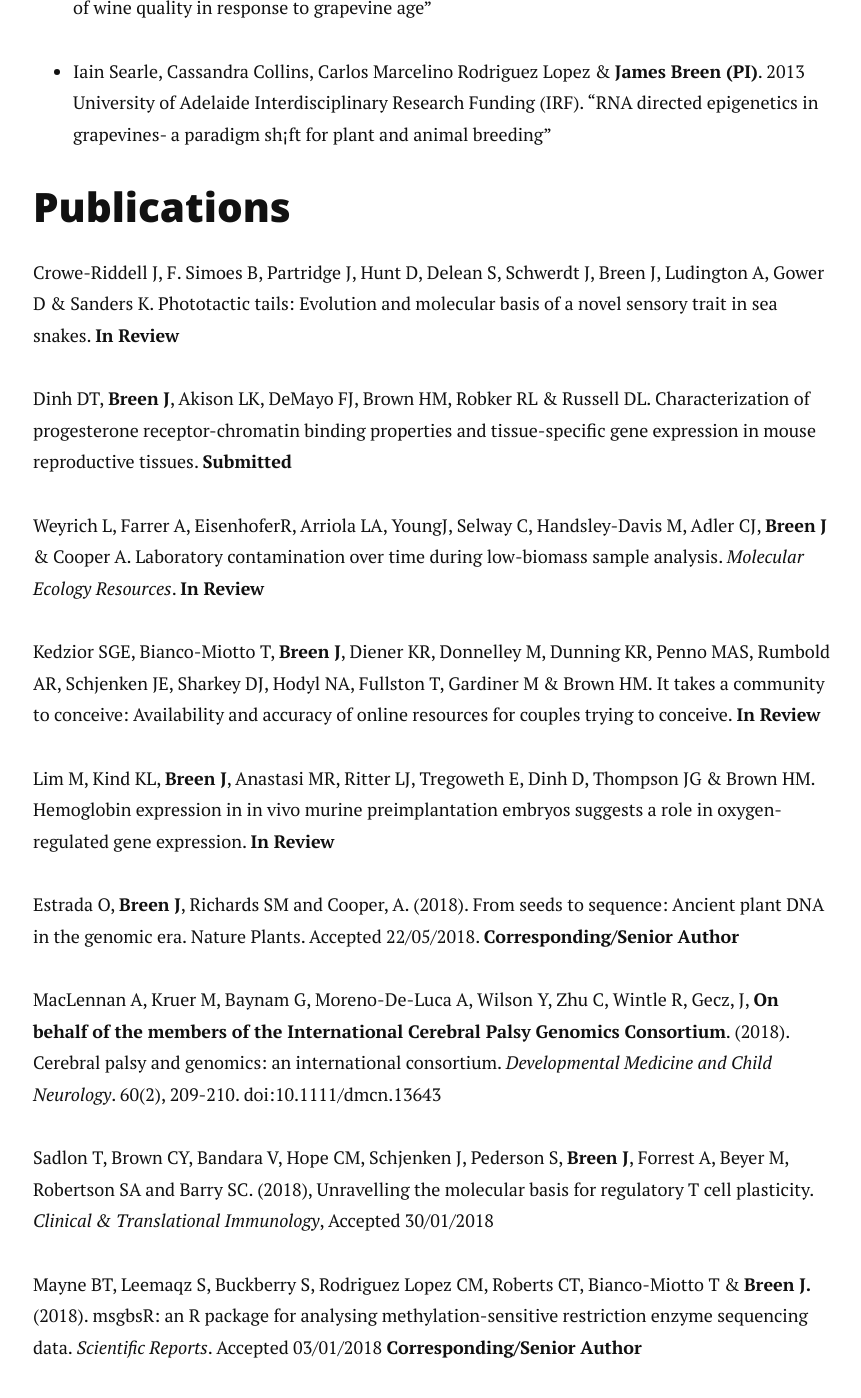
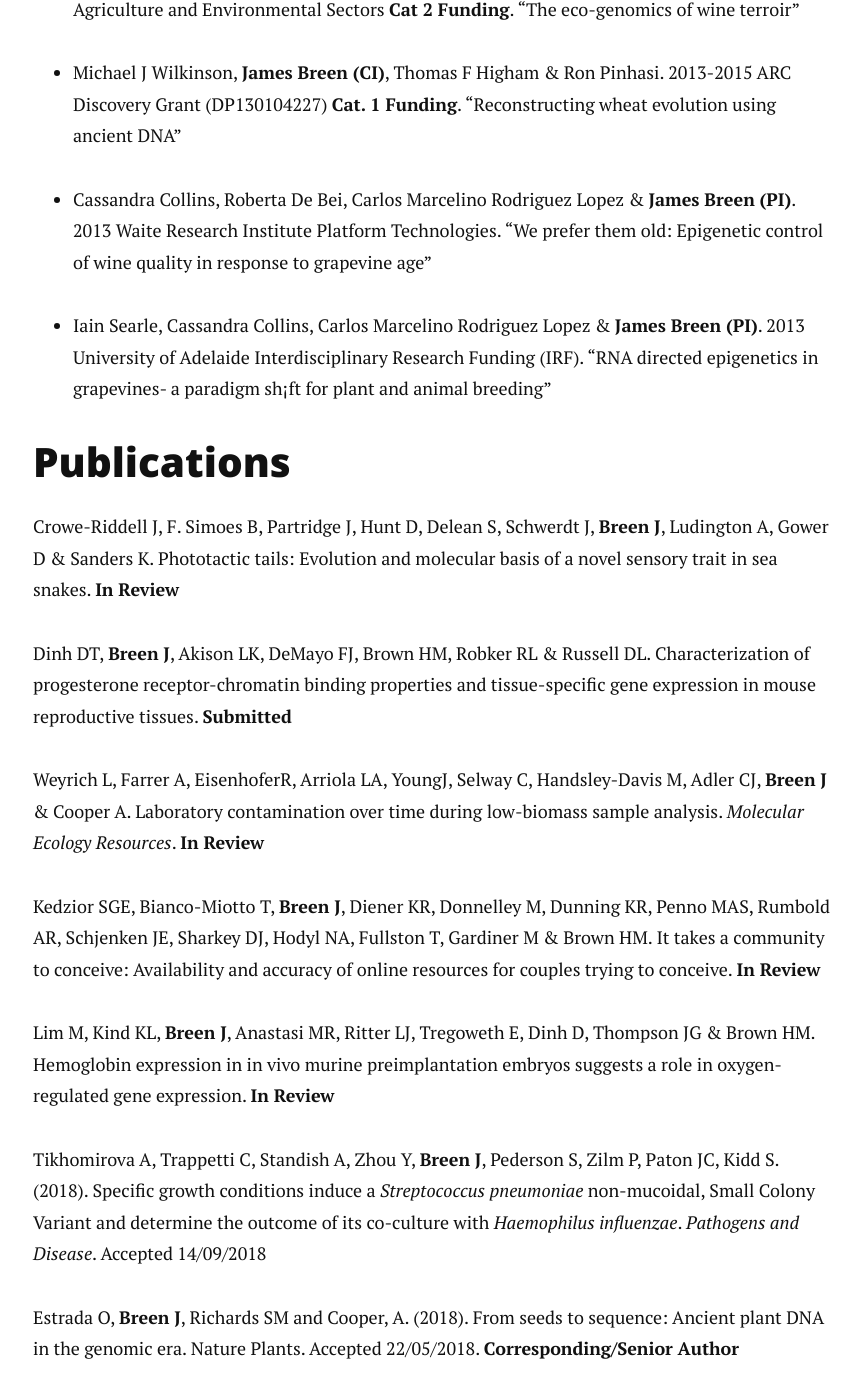
Before and after one commit to jimmybgammyknee/jimmybgammyknee.github.io, a Jekyll site: the page built from cv.md, in a window 1280 px wide and 1400 px high, scrolled down 3434 px. Shown: the whole window, without its empty margins (207-1068 px from the left). Built offline with Jekyll 4.4.1, drawn with Linux system fonts in a browser that asks for light colours; nearby versions of some CDN libraries; some of the changed lines change nothing that is shown; some of the changed text lies outside the part shown.

Commit message:
Added paper and new position

```diff
--- a/cv.md
+++ b/cv.md
@@ -24,6 +24,15 @@
 ## Academic & Professional Positions
 
 ### Current
+
+`2018-Current`
+__South Australian Health & Medical Research Institute (SAHMRI)__<br>
+James & Diana Ramsay Research Fellow & <br>
+Bioinformatics Core Facility Leader <br>
+__University of Adelaide__<br>
+Research Leader in Computational Biology, Robinson Research Institute <br>
+Senior Lecturer, University of Adelaide Bioinformatics Hub <br>
+(Adelaide, SA Australia)
 
 `2016-Current`
 __University of Adelaide__<br>
@@ -91,7 +100,7 @@
 
 <!-- ### Journals -->
 
-Crowe-Riddell J, F. Simoes B, Partridge J, Hunt D, Delean S, Schwerdt J, Breen J, Ludington A, Gower D & Sanders K. Phototactic tails: Evolution and molecular basis of a novel sensory trait in sea snakes. **In Review**
+Crowe-Riddell J, F. Simoes B, Partridge J, Hunt D, Delean S, Schwerdt J, **Breen J**, Ludington A, Gower D & Sanders K. Phototactic tails: Evolution and molecular basis of a novel sensory trait in sea snakes. **In Review**
 
 Dinh DT, **Breen J**, Akison LK, DeMayo FJ, Brown HM, Robker RL & Russell DL. Characterization of progesterone receptor-chromatin binding properties and tissue-specific gene expression in mouse reproductive tissues. **Submitted**
 
@@ -100,6 +109,8 @@
 Kedzior SGE, Bianco-Miotto T, **Breen J**, Diener KR, Donnelley M, Dunning KR, Penno MAS, Rumbold AR, Schjenken JE, Sharkey DJ, Hodyl NA, Fullston T, Gardiner M & Brown HM. It takes a community to conceive: Availability and accuracy of online resources for couples trying to conceive. **In Review**
 
 Lim M, Kind KL, **Breen J**, Anastasi MR, Ritter LJ, Tregoweth E, Dinh D, Thompson JG & Brown HM. Hemoglobin expression in in vivo murine preimplantation embryos suggests a role in oxygen-regulated gene expression. **In Review**
+
+Tikhomirova A, Trappetti C, Standish A, Zhou Y, **Breen J**, Pederson S, Zilm P, Paton JC, Kidd S. (2018). Specific growth conditions induce a _Streptococcus pneumoniae_ non-mucoidal, Small Colony Variant and determine the outcome of its co-culture with _Haemophilus influenzae_. _Pathogens and Disease_. Accepted 14/09/2018
 
 Estrada O, **Breen J**, Richards SM and Cooper, A. (2018). From seeds to sequence: Ancient plant DNA in the genomic era. Nature Plants. Accepted 22/05/2018. **Corresponding/Senior Author**
 
```
